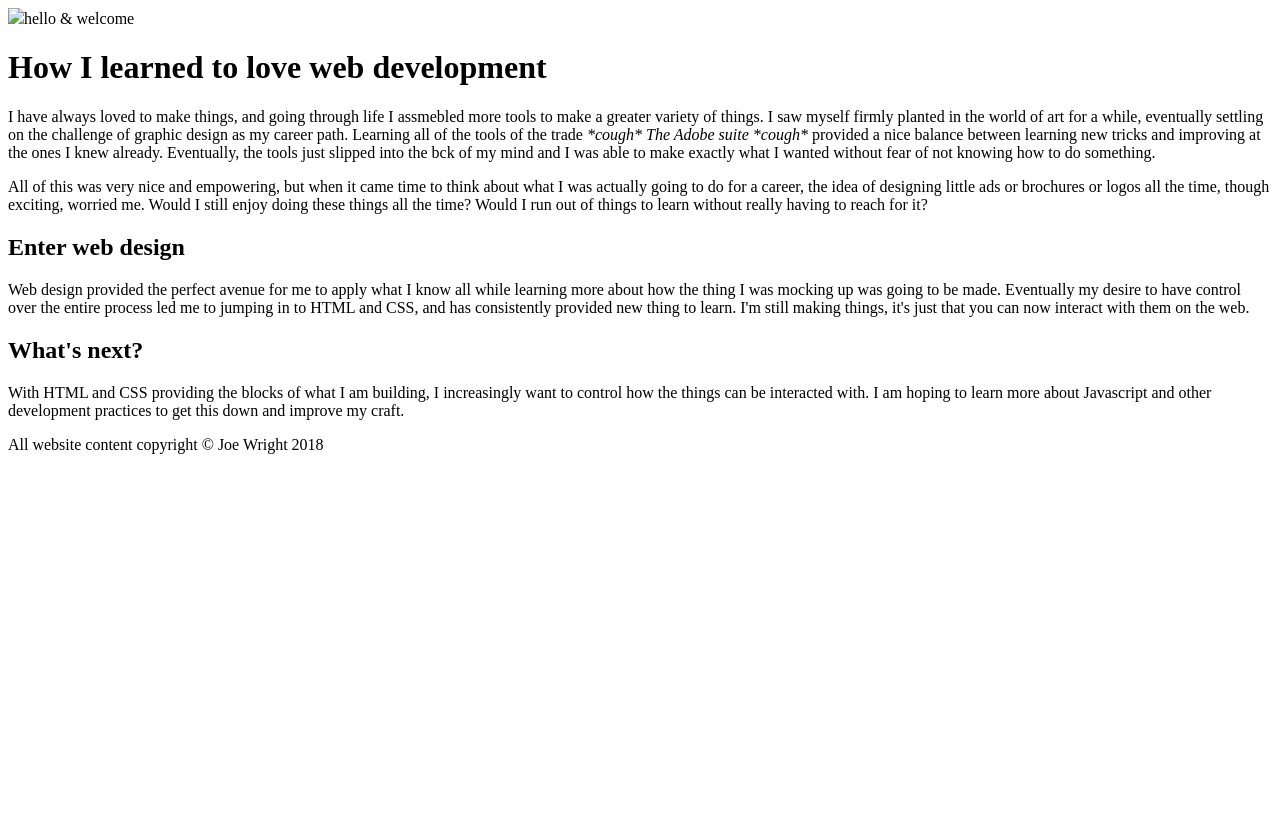
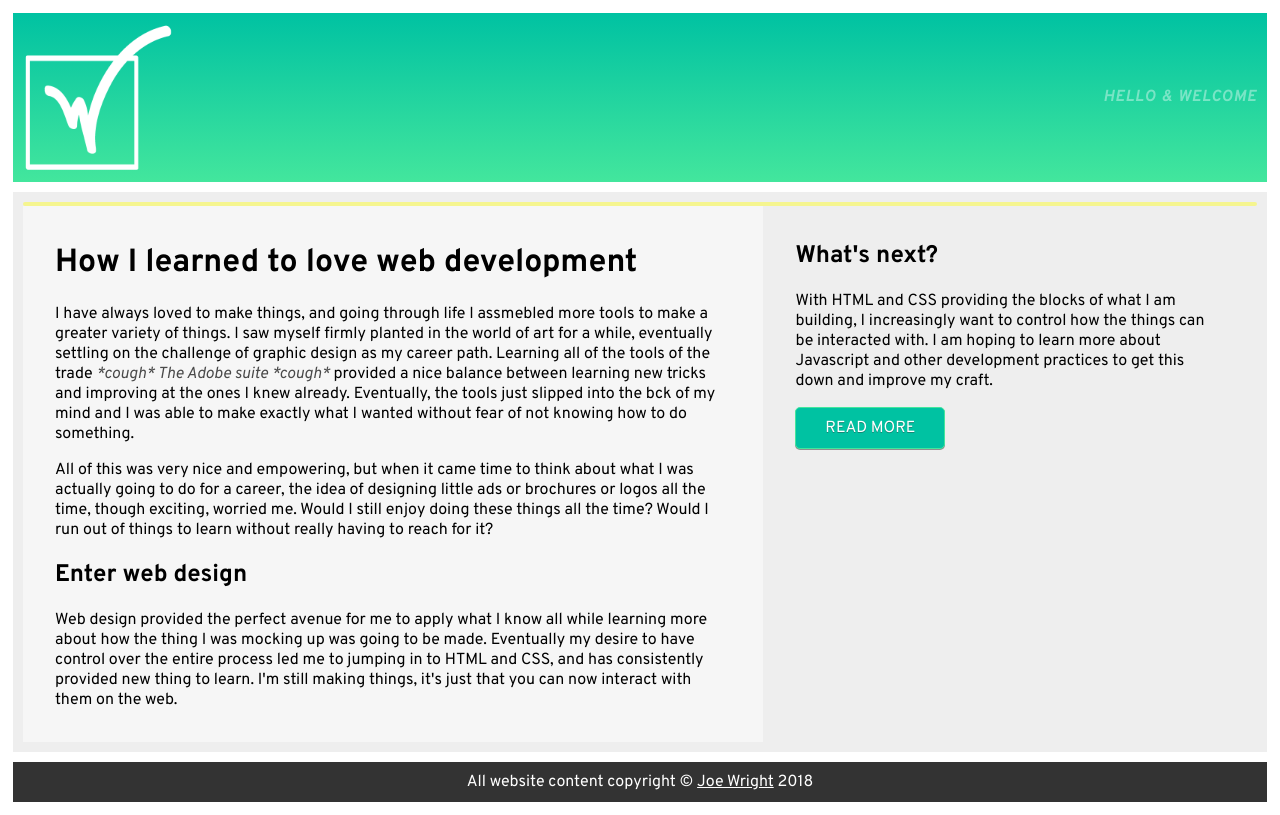
Before and after one commit to turnwrighthere/html-me-something, a plain HTML site: page index.html in a window 1280 px wide. Drawn offline with Linux system fonts and the light colour scheme; files that its build step writes are made by us from their sources; files whose address does not match are found by name.

Commit message:
Added the CSS.

```diff
--- a/index.html
+++ b/index.html
@@ -1,13 +1,19 @@
-<html>
+<!DOCTYPE html>
+<html lang="en-US">
 <head>
     <title>HTML Me Something</title>
-
+    <link rel="stylesheet" type="text/css" href="/Users/Joseph/lc101/html-me-something/style.css" />
+    <link href="https://fonts.googleapis.com/css?family=Overpass:100,100i,300,300i,400,400i,600,600i,700,700i" rel="stylesheet">
 </head>
 <body>
 
-    <header><img id="logo" src="/Users/Joseph/lc101/html-me-something/images"><span id="welcome">hello &amp; welcome</span></header>
+    <header>
+        <img id="logo" src="/Users/Joseph/lc101/html-me-something/images/logo.png">
+        <span id="welcome">hello &amp; welcome</span>
+    </header>
+
     <main>
-        <div class="hero-image"></div>
+        <div class="hero"></div>
         <div class="main-story">
             <h1>How I learned to love web development</h1>
             <p>I have always loved to make things, and going through life I assmebled more tools to make a greater variety of things. I saw myself firmly planted in the world of art for a while, eventually settling on the challenge of graphic design as my career path. Learning all of the tools of the trade <em>*cough* The Adobe suite *cough*</em> provided a nice balance between learning new tricks and improving at the ones I knew already. Eventually, the tools just slipped into the bck of my mind and I was able to make exactly what I wanted without fear of not knowing how to do something.</p>
@@ -15,13 +21,15 @@
             <h2>Enter web design</h2>
             <p>Web design provided the perfect avenue for me to apply what I know all while learning more about how the thing I was mocking up was going to be made. Eventually my desire to have control over the entire process led me to jumping in to HTML and CSS, and has consistently provided new thing to learn. I'm still making things, it's just that you can now interact with them on the web.</p>
         </div>
-        <article>
-            <h1>What's next?</h1>
-            <p>With HTML and CSS providing the blocks of what I am building, I increasingly want to control how the things can be interacted with. I am hoping to learn more about Javascript and other development practices to get this down and improve my craft.</p>
-        </article>
+        <div class="sidebar">
+            <article>
+                <h1>What's next?</h1>
+                <p>With HTML and CSS providing the blocks of what I am building, I increasingly want to control how the things can be interacted with. I am hoping to learn more about Javascript and other development practices to get this down and improve my craft.</p>
+                <a class="button" href="#">Read More</a>
+            </article>
+        </div>
     </main>
 
-
-    <footer>All website content copyright &copy; Joe Wright 2018</footer>
+    <footer>All website content copyright &copy; <a href="http://www.turnwrighthere.com">Joe Wright</a> 2018</footer>
 </body>
 </html>
--- /dev/null
+++ b/style.css
@@ -0,0 +1,155 @@
+/* Stylesheet */
+
+* {
+    box-sizing: border-box;
+    display: block;
+    position: relative;
+}
+
+body {
+    font-family: 'Overpass', sans-serif;
+}
+
+title {
+    display: none;
+}
+
+header {
+    width: 100%;
+    border: solid 5px white;
+    padding: 10px;
+    position: relative;
+    background: rgba(0,194,162,1);
+    background: -moz-linear-gradient(top, rgba(0,194,162,1) 0%, rgba(67,230,157,1) 100%);
+    background: -webkit-gradient(left top, left bottom, color-stop(0%, rgba(0,194,162,1)), color-stop(100%, rgba(67,230,157,1)));
+    background: -webkit-linear-gradient(top, rgba(0,194,162,1) 0%, rgba(67,230,157,1) 100%);
+    background: -o-linear-gradient(top, rgba(0,194,162,1) 0%, rgba(67,230,157,1) 100%);
+    background: -ms-linear-gradient(top, rgba(0,194,162,1) 0%, rgba(67,230,157,1) 100%);
+    background: linear-gradient(to bottom, rgba(0,194,162,1) 0%, rgba(67,230,157,1) 100%);
+    filter: progid:DXImageTransform.Microsoft.gradient( startColorstr='#00c2a2', endColorstr='#43e69d', GradientType=0 );
+}
+
+#logo {
+    max-width: 150px;
+    width: 100%;
+    height: auto;
+    transition: all ease .2s;
+}
+
+#logo:hover {
+    opacity: .5;
+    transition: all ease .2s;
+}
+
+#welcome {
+    position: absolute;
+    top: 50%;
+    right: 10px;
+    transform: translateY(-50%);
+    color: white;
+    font-weight: bold;
+    text-transform: uppercase;
+    font-style: italic;
+    letter-spacing: 1px;
+    opacity: .4;
+}
+
+main {
+    border: solid 5px white;
+    padding: 10px;
+    background-color: #eeeeee;
+}
+
+.hero {
+    width: 100%;
+    background-color: rgba(255, 255, 0, 0.4);
+    height: 4px;
+    border-radius: 10px;
+}
+
+.main-story {
+    max-width: 60%;
+    float: left;
+    position: relative;
+    background-color: rgba(255, 255, 255, 0.5);
+    padding: 1em 2em;
+}
+
+.sidebar {
+    float: left;
+    max-width: 40%;
+    padding: 1em 2em;
+}
+
+.button {
+    max-width: 150px;
+    padding: .6em;
+    background-color: #00c2a2;
+    border: 1px solid #43e69d;
+    text-align: center;
+    display: block;
+    color: white;
+    text-shadow:0  1px 0 rgba(51, 51, 51, 0.4);
+    text-decoration: none;
+    text-transform: uppercase;
+    border-radius: 5px;
+    box-shadow: 0 1px 0 rgba(51, 51, 51, 0.5);
+}
+
+.button:hover {
+    transition: all ease .2;
+    background-color: #43e69d;
+    border-color: #00c2a2;
+    box-shadow: 0 1px 0 rgba(51, 51, 51, 0.15);
+}
+
+.button:hover:after {
+    content: "Coming soon!";
+    display: inline-block;
+    position: absolute;
+    padding: 10px;
+    width: 100%;
+    top: -1em;
+    left: 110%;
+    background-color: #333;
+    border-radius: 2px;
+}
+
+main:after {
+    content: "";
+    clear: both;
+    display: table;
+}
+
+footer {
+    width: 100%;
+    background-color: #333;
+    border: solid 5px white;
+
+    color: white;
+    padding: 10px;
+    text-align: center;
+}
+
+footer a {
+    color: white;
+}
+
+footer a:hover {
+    color: gray;
+}
+
+em {
+    display: inline;
+    opacity: .7;
+}
+
+footer * {
+    display: inline-block;
+}
+
+@media screen and (max-width: 900px) {
+    .main-story, .sidebar {
+        max-width: 100%;
+    }
+}
```
